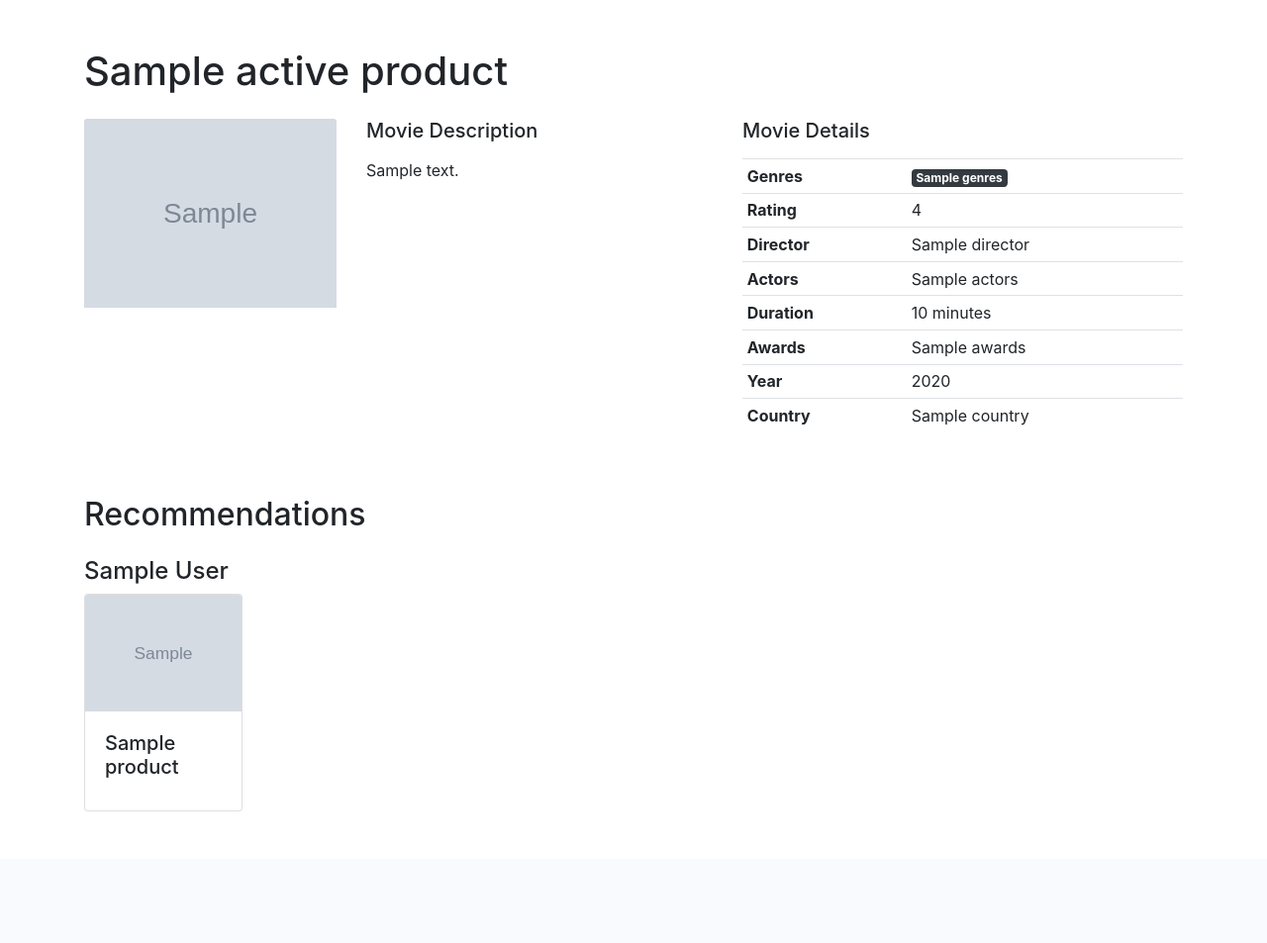
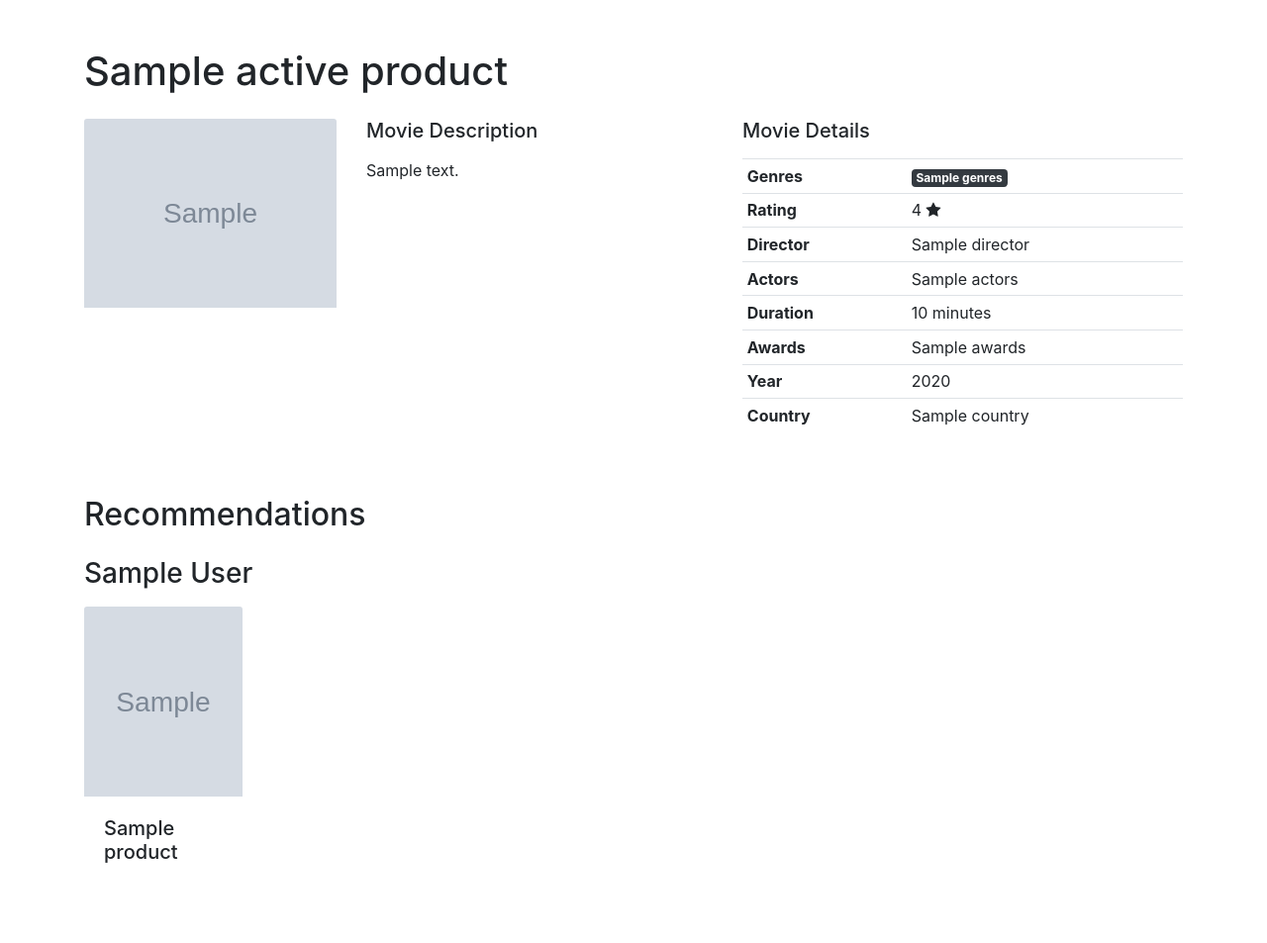
Before and after one commit to ericdaat/notflix, a Flask app: template src/web/templates/product/index.html in a window 1280 px wide. Shown: the part 56-1009 px from the top of the page at 99% size. Before the commit the page ends 876 px from the top, so only its background shows below. Run offline with Flask 2, Linux system fonts and the light colour scheme; the template is opened without the code that fills it: most values are stand-ins (such as "Sample title", 1, 10 or a date in 2020); grey boxes marked "Sample" are stand-in pictures; some libraries are stand-ins or nearby versions.

Commit message:
[FRONT] Better cards layout

```diff
--- a/src/web/templates/product/index.html
+++ b/src/web/templates/product/index.html
@@ -30,7 +30,7 @@
             </tr>
             <tr>
                 <th scope="row">Rating</th>
-                <td>{{active_product.rating}}</td>
+                <td>{{active_product.rating}} <i class="fa fa-star"></i></td>
             </tr>
             <tr>
                 <th scope="row">Director</th>
@@ -70,14 +70,20 @@
 {% for r in recommendations %}
     <div class="row mt-3">
         <div class="col-sm">
-            <h4>{{ r.display_name }}</h4>
-
+            <h3 class="mb-3">{{ r.display_name }}</h3>
+        </div>
+    </div>
+    <div class="row">
+        <div class="col-lg-12">
             <div class="card-deck">
             {% for i in r.products %}
                 <a href="{{ url_for('product.index', product_id=i.id) }}"
                     style="text-decoration:none; color: inherit;">
-                <div class="card" style="width: 10rem;">
-                    <img class="card-img-top" src="{{i.image}}" alt="Card image cap">
+                <div class="card h-100 mb-10 border-0" style="width: 10rem;">
+                    <img class="card-img-top"
+                         src="{{i.image}}"
+                         style="width: 100%;height: 15vw;object-fit: cover;"
+                         alt="Card image cap">
                     <div class="card-body">
                       <h5 class="card-title"> {{ i.name }}</h5>
                     </div>
```
